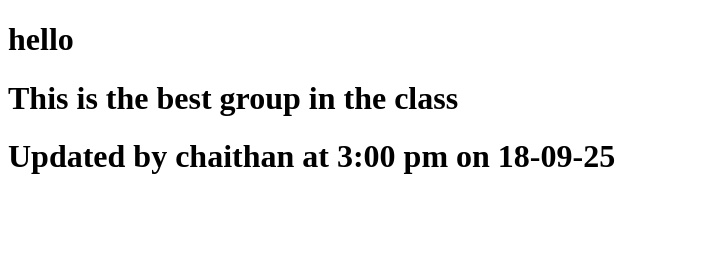
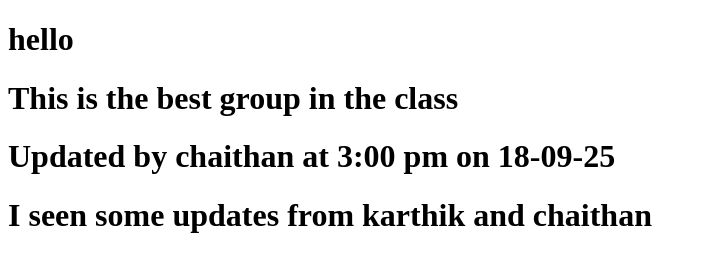
Before and after one commit to nareshirapani/gitgroup, a plain HTML site: page index.html in a window 1280 px wide. Shown: the whole page, without its empty margins (0-707 px from the left). Drawn offline with Linux system fonts and the light colour scheme.

Commit message:
updated by Rao

```diff
--- a/index.html
+++ b/index.html
@@ -9,5 +9,6 @@
     <h1>hello</h1>
     <h1>This is the best group in the class</h1>
     <h1>Updated by chaithan at 3:00 pm on 18-09-25</h1>
+    <h1>I seen some updates from karthik and chaithan</h1>
 </body>
 </html>
```
